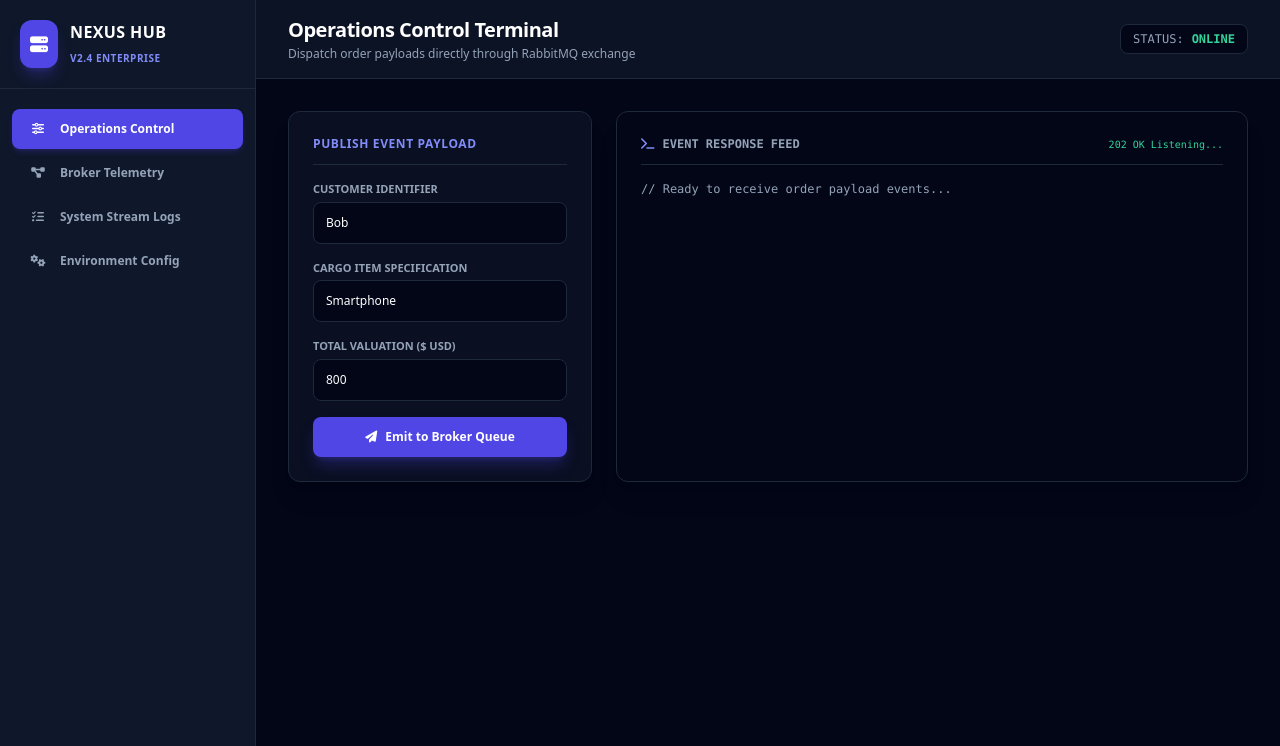
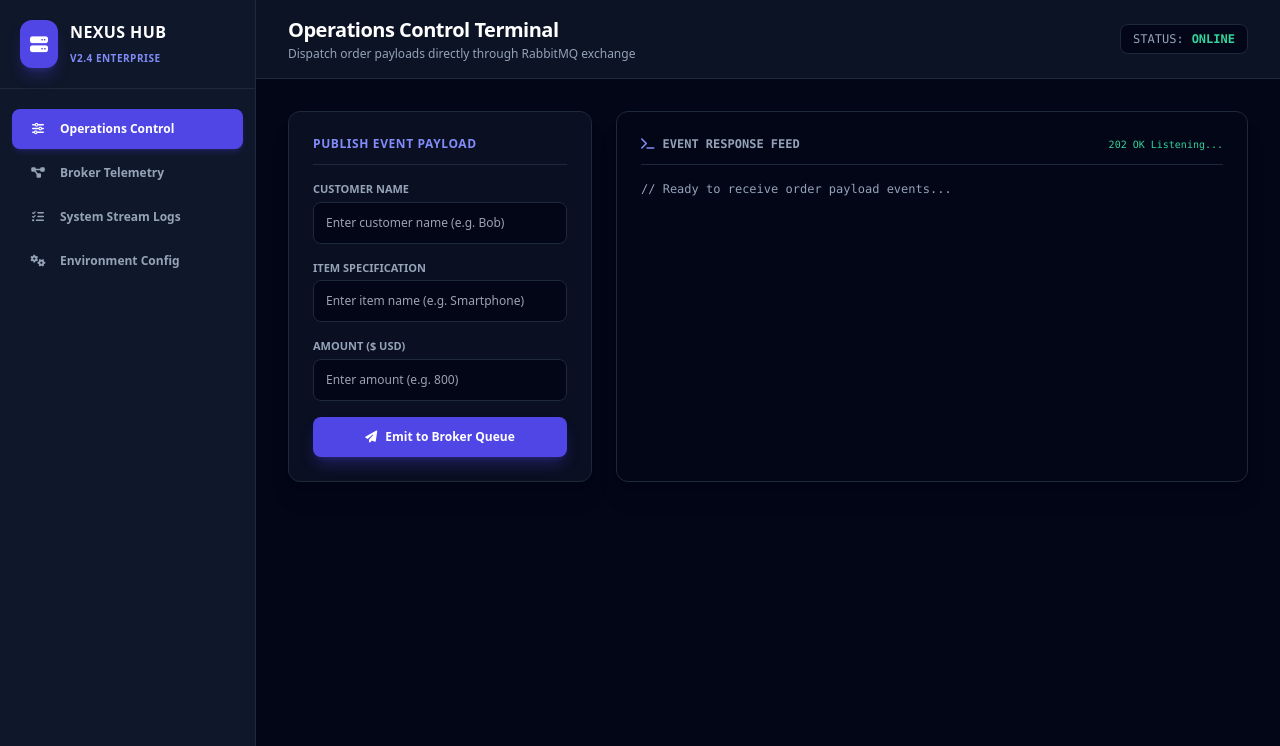
Before and after one commit to bhaktiubale21-cpu/microservice-project, a website: page order-service/public/index.html in a window 1280 px wide. Shown: the top 746 px of the page. Drawn offline with nearby package versions, Linux system fonts and the light colour scheme; no server answers.

Commit message:
refactor: clear input fields with placeholders and configure in-memory history

```diff
--- a/order-service/public/index.html
+++ b/order-service/public/index.html
@@ -39,7 +39,7 @@
       </nav>
     </div>
 
-    <!-- User Profile Footer -->
+    <!-- Active User Footer -->
     <div class="p-4 border-t border-slate-800 bg-slate-900/50 flex items-center justify-between text-xs">
       <div class="flex items-center space-x-2">
         <span class="w-2.5 h-2.5 rounded-full bg-emerald-400 animate-pulse"></span>
@@ -51,10 +51,10 @@
     </div>
   </aside>
 
-  <!-- Main View Terminal -->
+  <!-- Main View Area -->
   <main class="flex-1 flex flex-col overflow-y-auto bg-slate-950">
 
-    <!-- Top Header Bar -->
+    <!-- Header -->
     <header class="bg-slate-900/80 backdrop-blur border-b border-slate-800 px-8 py-4 flex items-center justify-between sticky top-0 z-10">
       <div>
         <h2 id="section-title" class="text-xl font-bold text-white tracking-tight">Operations Control Terminal</h2>
@@ -71,22 +71,22 @@
       <!-- SECTION 1: OPERATIONS CONTROL -->
       <div id="section-operations-view" class="grid grid-cols-1 lg:grid-cols-3 gap-6">
 
-        <!-- Order Form -->
+        <!-- Order Entry Form with Blank Placeholders -->
         <div class="bg-slate-900/60 p-6 rounded-xl border border-slate-800 shadow-xl space-y-4">
           <h3 class="font-bold text-xs uppercase tracking-wider text-indigo-400 border-b border-slate-800 pb-3">Publish Event Payload</h3>
 
           <form id="orderForm" class="space-y-4">
             <div>
-              <label class="block text-[11px] font-bold text-slate-400 uppercase mb-1">Customer Identifier</label>
-              <input type="text" id="client" required value="Bob" class="w-full bg-slate-950 border border-slate-800 rounded-lg p-3 text-xs text-white outline-none focus:border-indigo-500">
+              <label class="block text-[11px] font-bold text-slate-400 uppercase mb-1">Customer Name</label>
+              <input type="text" id="client" required placeholder="Enter customer name (e.g. Bob)" class="w-full bg-slate-950 border border-slate-800 rounded-lg p-3 text-xs text-white outline-none focus:border-indigo-500">
             </div>
             <div>
-              <label class="block text-[11px] font-bold text-slate-400 uppercase mb-1">Cargo Item Specification</label>
-              <input type="text" id="item" required value="Smartphone" class="w-full bg-slate-950 border border-slate-800 rounded-lg p-3 text-xs text-white outline-none focus:border-indigo-500">
+              <label class="block text-[11px] font-bold text-slate-400 uppercase mb-1">Item Specification</label>
+              <input type="text" id="item" required placeholder="Enter item name (e.g. Smartphone)" class="w-full bg-slate-950 border border-slate-800 rounded-lg p-3 text-xs text-white outline-none focus:border-indigo-500">
             </div>
             <div>
-              <label class="block text-[11px] font-bold text-slate-400 uppercase mb-1">Total Valuation ($ USD)</label>
-              <input type="number" id="amount" required value="800" class="w-full bg-slate-950 border border-slate-800 rounded-lg p-3 text-xs text-white outline-none focus:border-indigo-500">
+              <label class="block text-[11px] font-bold text-slate-400 uppercase mb-1">Amount ($ USD)</label>
+              <input type="number" id="amount" required placeholder="Enter amount (e.g. 800)" class="w-full bg-slate-950 border border-slate-800 rounded-lg p-3 text-xs text-white outline-none focus:border-indigo-500">
             </div>
             <button type="submit" id="submitBtn" class="w-full bg-indigo-600 hover:bg-indigo-500 text-white font-bold py-3 rounded-lg text-xs transition shadow-lg shadow-indigo-600/30 flex items-center justify-center space-x-2">
               <i class="fa-solid fa-paper-plane"></i><span>Emit to Broker Queue</span>
@@ -232,6 +232,9 @@
         const data = await res.json();
 
         document.getElementById('consoleLog').innerText = JSON.stringify(data, null, 2);
+
+        // Reset inputs to blank after successfully dispatching
+        document.getElementById('orderForm').reset();
       } catch (err) {
         document.getElementById('consoleLog').innerText = "Error: " + err.message;
       } finally {
@@ -240,7 +243,7 @@
       }
     });
 
-    // Auto load order history on page load
+    // Initial load
     loadOrderHistory();
   </script>
 </body>
```
Also changed, not shown: order-service/server.js (+8 -8 lines).
